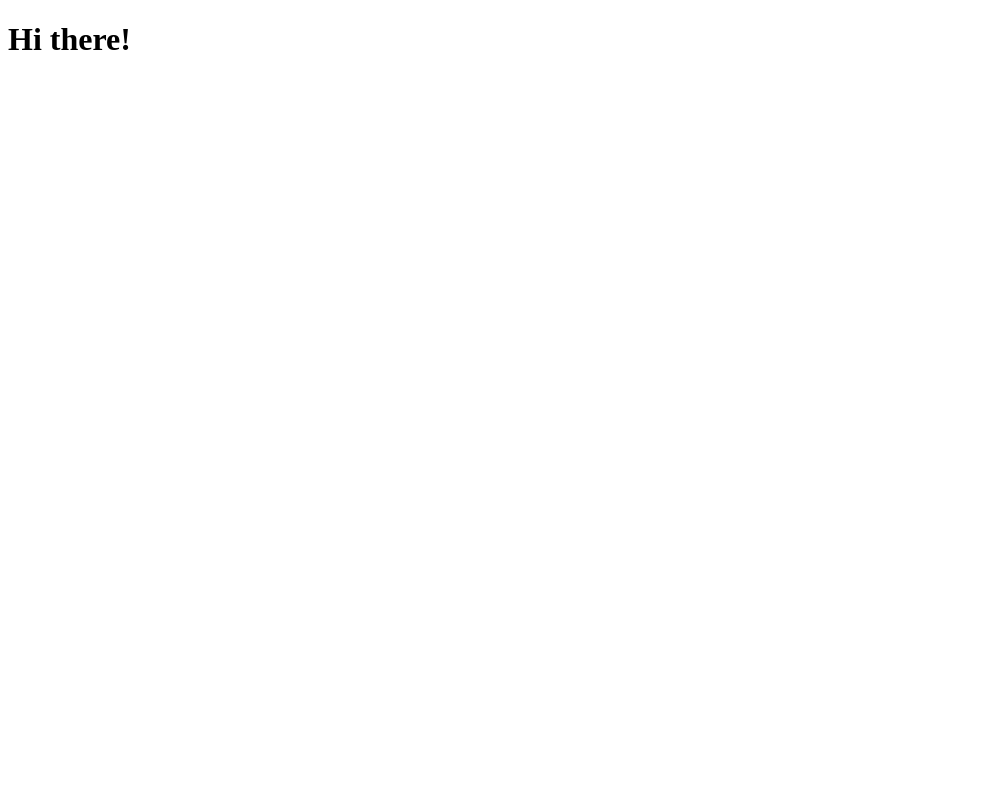
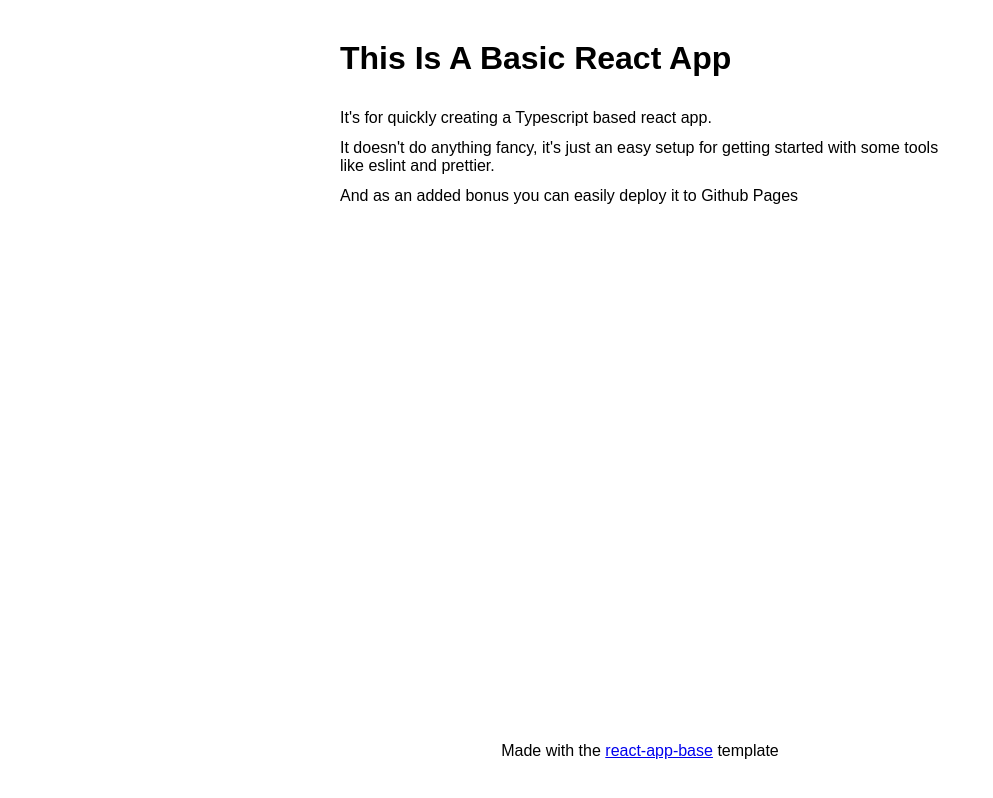
Before and after one commit to joshdales/webpack-react-app, a React app: page / in a window 1280 px wide. Shown: the whole page, without its empty margins (0-993 px from the left). Built offline with nearby package versions, Linux system fonts and the light colour scheme.

Commit message:
Add some basic styles and content to the page

```diff
--- /dev/null
+++ b/src/App.css
@@ -0,0 +1,46 @@
+* {
+  box-sizing: content-box;
+  margin: 0;
+  padding: 0;
+}
+
+html,
+body,
+#app {
+  height: 100%;
+}
+
+html {
+  font-family: sans-serif;
+}
+
+body {
+  margin: 0;
+}
+
+h1 {
+  text-transform: capitalize;
+  margin-bottom: 2rem;
+}
+
+main,
+footer {
+  max-width: 600px;
+  margin: 0 auto;
+  padding: 2.5rem;
+}
+
+p {
+  margin: 0.75rem 0;
+}
+
+footer p {
+  margin: 0;
+}
+
+#app {
+  display: flex;
+  flex-direction: column;
+  justify-content: space-between;
+  flex-grow: 1;
+}
--- a/src/App.tsx
+++ b/src/App.tsx
@@ -1,10 +1,33 @@
 import * as React from 'react'
+
+import './App.css'
 
 function App(): JSX.Element {
   return (
-    <main>
-      <h1>Hi there!</h1>
-    </main>
+    <>
+      <main>
+        <h1>This is a basic React app</h1>
+
+        <p>It's for quickly creating a Typescript based react app.</p>
+
+        <p>
+          It doesn't do anything fancy, it's just an easy setup for getting
+          started with some tools like eslint and prettier.
+        </p>
+
+        <p>And as an added bonus you can easily deploy it to Github Pages</p>
+      </main>
+
+      <footer>
+        <p>
+          Made with the{' '}
+          <a href="https://github.com/joshdales/react-app-base">
+            react-app-base
+          </a>{' '}
+          template
+        </p>
+      </footer>
+    </>
   )
 }
 
```
